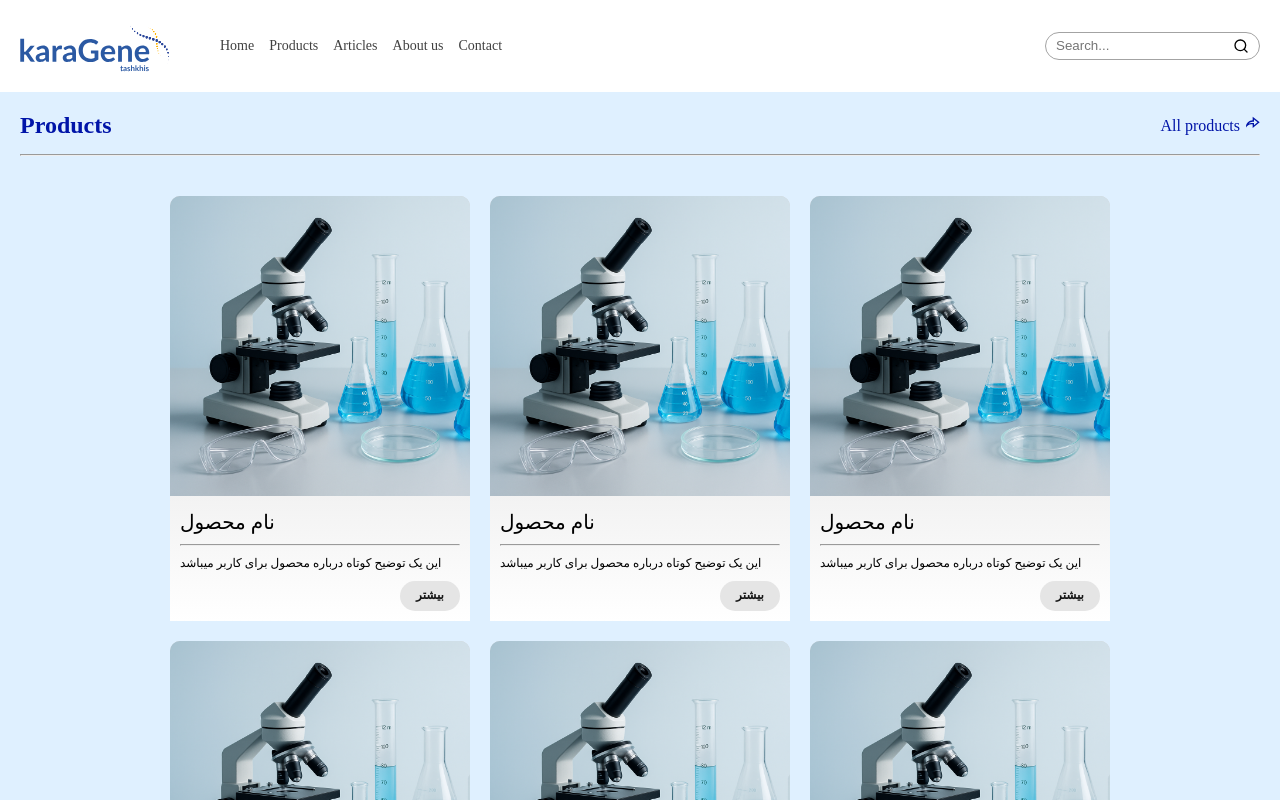
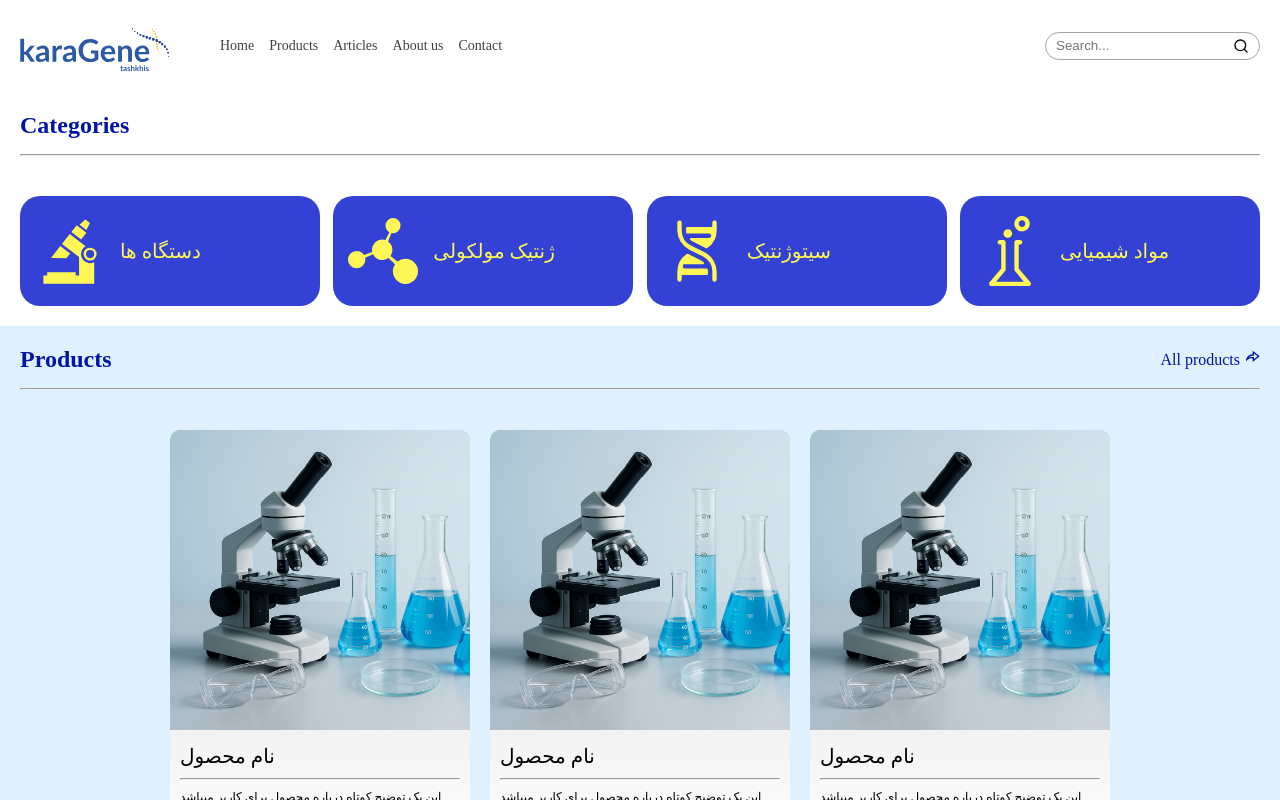
Before and after one commit to Team-JuJus/KGT, a Next.js app: page /1 in a window 1280 px wide. Shown: the top 800 px of the page. Built offline with nearby package versions, Linux system fonts and the light colour scheme.

Commit message:
Updated category section

```diff
--- a/src/Data.ts
+++ b/src/Data.ts
@@ -1,4 +1,36 @@
+import { GiMicroscope } from "react-icons/gi";
+import { PiDnaFill } from "react-icons/pi";
+import { SiMoleculer } from "react-icons/si";
+import { SlChemistry } from "react-icons/sl";
+
 export const MOCK_CATEGORIES = [
+  {
+    title_en: "Devices",
+    title_fa: "دستگاه ها",
+    link: "",
+    Icon: GiMicroscope,
+  },
+  {
+    title_en: "Molecular genetic",
+    title_fa: "ژنتیک مولکولی",
+    link: "",
+    Icon: SiMoleculer,
+  },
+  {
+    title_en: "Cytogenetic",
+    title_fa: "سیتوژنتیک",
+    link: "",
+    Icon: PiDnaFill,
+  },
+  {
+    title_en: "Chemicals",
+    title_fa: "مواد شیمیایی",
+    link: "",
+    Icon: SlChemistry,
+  },
+];
+
+export const MOCK_PRODUCTS = [
   {
     title_en: "Product name",
     title_fa: "نام محصول",
--- a/src/app/[lang]/page.tsx
+++ b/src/app/[lang]/page.tsx
@@ -1,3 +1,4 @@
+import CategorySection from "@/components/root-page/CategorySection";
 import ProductsSection from "@/components/root-page/ProductsSection";
 
 interface HomeProps {
@@ -9,6 +10,7 @@ const Home: React.FC<HomeProps> = async ({ params }) => {
 
   return (
     <main>
+      <CategorySection lang={lang} />
       <ProductsSection lang={lang} />
     </main>
   );
--- a/src/components/categories/CategoryCard.module.css
+++ b/src/components/categories/CategoryCard.module.css
@@ -1,42 +1,20 @@
 .card {
   position: relative;
   width: 300px;
-  height: 300px;
+  height: 110px;
   padding: 15px;
-  background-color: rgb(220, 222, 245);
+  background-color: var(--primary-light);
   border-radius: 20px;
+  display: flex;
+  align-items: center;
+  gap: 15px;
+  color: var(--secondary-light);
+
+  h3 {
+    font-size: var(--font-size-lg);
+  }
 }
 
 .image {
-  width: 100%;
+  font-size: 70px;
 }
-
-.buttonLTR {
-  position: absolute;
-  left: 15px;
-  bottom: 15px;
-  display: flex;
-  align-items: center;
-  justify-content: center;
-  text-decoration: none;
-  width: 80px;
-  height: 40px;
-  background-color: rgb(3, 3, 110);
-  color: white;
-  border-radius: 10px;
-}
-
-.buttonRTL {
-  position: absolute;
-  right: 15px;
-  bottom: 15px;
-  display: flex;
-  align-items: center;
-  justify-content: center;
-  text-decoration: none;
-  width: 80px;
-  height: 40px;
-  background-color: rgb(3, 3, 110);
-  color: white;
-  border-radius: 10px;
-}
--- a/src/components/categories/CategoryCard.tsx
+++ b/src/components/categories/CategoryCard.tsx
@@ -1,4 +1,3 @@
-import Image from "next/image";
 import Link from "next/link";
 
 import styles from "./CategoryCard.module.css";
@@ -6,37 +5,17 @@ import styles from "./CategoryCard.module.css";
 interface CategoryCardProps {
   title: string;
   link: string;
-  image: string;
-  alt: string;
-  rtl?: boolean;
+  Icon: React.ElementType;
 }
 
-const CategoryCard: React.FC<CategoryCardProps> = ({
-  title,
-  link,
-  image,
-  alt,
-  rtl,
-}) => {
+const CategoryCard: React.FC<CategoryCardProps> = ({ title, link, Icon }) => {
   return (
-    <article className={styles.card}>
-      <h3>{title}</h3>
-
-      <Image
-        className={styles.image}
-        src={image}
-        width={300}
-        height={300}
-        alt={alt}
-      />
-
-      <Link
-        href={link}
-        className={`${rtl ? styles.buttonRTL : styles.buttonLTR}`}
-      >
-        X
-      </Link>
-    </article>
+    <Link href={link}>
+      <article className={styles.card}>
+        <Icon className={styles.image} />
+        <h3>{title}</h3>
+      </article>
+    </Link>
   );
 };
 
--- /dev/null
+++ b/src/components/root-page/CategorySection.module.css
@@ -0,0 +1,16 @@
+.categories {
+  display: flex;
+  justify-content: space-between;
+}
+.header {
+  display: flex;
+  flex-direction: column;
+  color: var(--primary);
+  gap: 15px;
+}
+
+.header_caption {
+  display: flex;
+  align-items: center;
+  justify-content: space-between;
+}
--- /dev/null
+++ b/src/components/root-page/CategorySection.tsx
@@ -0,0 +1,33 @@
+import CategoryCard from "../categories/CategoryCard";
+import styles from "./CategorySection.module.css";
+
+import { MOCK_CATEGORIES as data } from "@/Data";
+
+interface CategorySectionProps {
+  lang: string;
+}
+
+const CategorySection: React.FC<CategorySectionProps> = ({ lang }) => {
+  return (
+    <section className={styles.container}>
+      <div className={styles.header}>
+        <div className={styles.header_caption}>
+          <h2>Categories</h2>
+        </div>
+        <hr />
+      </div>
+      <div className={styles.categories}>
+        {data.map((cat, index) => (
+          <CategoryCard
+            title={lang == "en" ? cat.title_en : cat.title_fa}
+            key={index}
+            Icon={cat.Icon}
+            link={cat.link}
+          />
+        ))}
+      </div>
+    </section>
+  );
+};
+
+export default CategorySection;
--- a/src/components/root-page/ProductsSection.tsx
+++ b/src/components/root-page/ProductsSection.tsx
@@ -1,6 +1,6 @@
 import { RiShareForwardLine } from "react-icons/ri";
 
-import { MOCK_CATEGORIES as data } from "@/Data"; //temporary
+import { MOCK_PRODUCTS as data } from "@/Data"; //temporary
 import ProductCard from "@/components/products/ProductCard";
 
 import styles from "./ProductSection.module.css";
```
